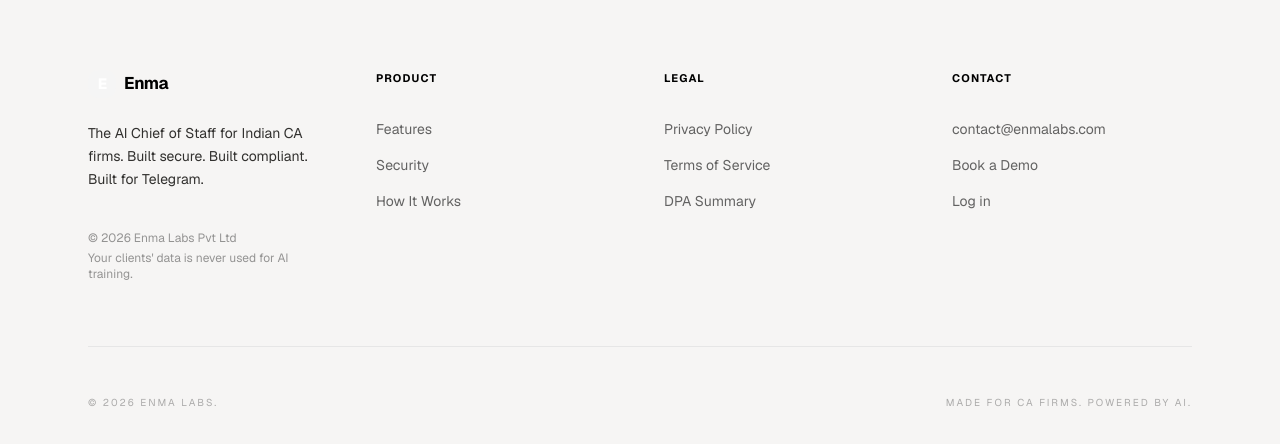
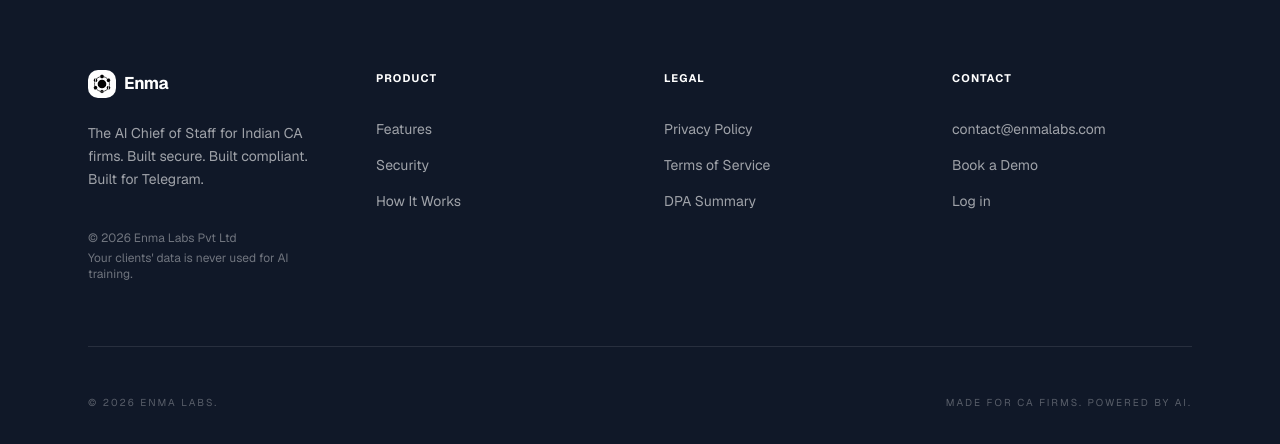
Before and after one commit to santosh5603/enmallabs, a Next.js app: page / in a window 1280 px wide. Shown: the part 8095-8539 px from the top of the page. Built offline with nearby package versions, Linux system fonts and the light colour scheme; no server answers.

Commit message:
all bug is fixed now

```diff
--- a/app/forgot-password/page.tsx
+++ b/app/forgot-password/page.tsx
@@ -181,13 +181,13 @@
       </main>
 
       {/* Footer */}
-      <footer className="py-6 px-8 md:px-12 flex justify-between gap-4 text-xs text-[#615d59] bg-[#f6f5f4] border-t border-[#e6e6e6]/60 flex-wrap">
+      <footer className="py-6 px-8 md:px-12 flex justify-between gap-4 text-xs text-white/40 bg-gray-900 border-t border-white/10 flex-wrap">
         <span>© 2026 Enma Labs Pvt Ltd</span>
         <div className="flex gap-4.5">
-          <Link href="/terms" className="hover:underline">Terms</Link>
-          <Link href="/privacy" className="hover:underline">Privacy</Link>
-          <Link href="/dpa" className="hover:underline">DPA</Link>
-          <Link href="/status" className="hover:underline">Status</Link>
+          <Link href="/terms" className="hover:text-white transition-colors">Terms</Link>
+          <Link href="/privacy" className="hover:text-white transition-colors">Privacy</Link>
+          <Link href="/dpa" className="hover:text-white transition-colors">DPA</Link>
+          <Link href="/status" className="hover:text-white transition-colors">Status</Link>
         </div>
       </footer>
     </div>
--- a/app/login/page.tsx
+++ b/app/login/page.tsx
@@ -275,13 +275,13 @@
       </main>
 
       {/* Footer */}
-      <footer className="py-6 px-8 md:px-12 flex justify-between gap-4 text-xs text-[#615d59] bg-[#f6f5f4] border-t border-[#e6e6e6]/60 flex-wrap">
+      <footer className="py-6 px-8 md:px-12 flex justify-between gap-4 text-xs text-white/40 bg-gray-900 border-t border-white/10 flex-wrap">
         <span>© 2026 Enma Labs Pvt Ltd</span>
         <div className="flex gap-4.5">
-          <Link href="/terms" className="hover:underline">Terms</Link>
-          <Link href="/privacy" className="hover:underline">Privacy</Link>
-          <Link href="/dpa" className="hover:underline">DPA</Link>
-          <Link href="/status" className="hover:underline">Status</Link>
+          <Link href="/terms" className="hover:text-white transition-colors">Terms</Link>
+          <Link href="/privacy" className="hover:text-white transition-colors">Privacy</Link>
+          <Link href="/dpa" className="hover:text-white transition-colors">DPA</Link>
+          <Link href="/status" className="hover:text-white transition-colors">Status</Link>
         </div>
       </footer>
     </div>
--- a/app/reset-password/page.tsx
+++ b/app/reset-password/page.tsx
@@ -187,13 +187,13 @@
       </main>
 
       {/* Footer */}
-      <footer className="py-6 px-8 md:px-12 flex justify-between gap-4 text-xs text-[#615d59] bg-[#f6f5f4] border-t border-[#e6e6e6]/60 flex-wrap">
+      <footer className="py-6 px-8 md:px-12 flex justify-between gap-4 text-xs text-white/40 bg-gray-900 border-t border-white/10 flex-wrap">
         <span>© 2026 Enma Labs Pvt Ltd</span>
         <div className="flex gap-4.5">
-          <Link href="/terms" className="hover:underline">Terms</Link>
-          <Link href="/privacy" className="hover:underline">Privacy</Link>
-          <Link href="/dpa" className="hover:underline">DPA</Link>
-          <Link href="/status" className="hover:underline">Status</Link>
+          <Link href="/terms" className="hover:text-white transition-colors">Terms</Link>
+          <Link href="/privacy" className="hover:text-white transition-colors">Privacy</Link>
+          <Link href="/dpa" className="hover:text-white transition-colors">DPA</Link>
+          <Link href="/status" className="hover:text-white transition-colors">Status</Link>
         </div>
       </footer>
     </div>
--- a/app/signin/page.tsx
+++ b/app/signin/page.tsx
@@ -276,13 +276,13 @@
       </main>
 
       {/* Footer */}
-      <footer className="py-6 px-8 md:px-12 flex justify-between gap-4 text-xs text-[#615d59] bg-[#f6f5f4] border-t border-[#e6e6e6]/60 flex-wrap">
+      <footer className="py-6 px-8 md:px-12 flex justify-between gap-4 text-xs text-white/40 bg-gray-900 border-t border-white/10 flex-wrap">
         <span>© 2026 Enma Labs Pvt Ltd</span>
         <div className="flex gap-4.5">
-          <Link href="/terms" className="hover:underline">Terms</Link>
-          <Link href="/privacy" className="hover:underline">Privacy</Link>
-          <Link href="/dpa" className="hover:underline">DPA</Link>
-          <Link href="/status" className="hover:underline">Status</Link>
+          <Link href="/terms" className="hover:text-white transition-colors">Terms</Link>
+          <Link href="/privacy" className="hover:text-white transition-colors">Privacy</Link>
+          <Link href="/dpa" className="hover:text-white transition-colors">DPA</Link>
+          <Link href="/status" className="hover:text-white transition-colors">Status</Link>
         </div>
       </footer>
     </div>
--- a/components/Footer.tsx
+++ b/components/Footer.tsx
@@ -1,31 +1,32 @@
 import Link from 'next/link';
+import Image from 'next/image';
 
 export default function Footer() {
   return (
-    <footer className="py-24 border-t border-[#e6e6e6] bg-[#f6f5f4]">
+    <footer className="py-24 border-t border-white/10 bg-gray-900 text-white">
       <div className="max-w-6xl mx-auto px-6">
         <div className="grid grid-cols-1 md:grid-cols-4 gap-12 mb-16">
           {/* Column 1 */}
           <div className="flex flex-col gap-6">
             <Link href="/" className="flex items-center gap-2">
-              <span className="inline-flex items-center justify-center w-7 h-7 rounded-lg bg-accent text-white font-extrabold text-[15px] tracking-tighter">E</span>
-              <span className="font-bold text-[17px] text-black tracking-tight">Enma</span>
+              <Image src="/enma-logo.svg" alt="Enma" width={28} height={28} className="rounded-lg bg-white p-0.5" />
+              <span className="font-bold text-[17px] text-white tracking-tight">Enma</span>
             </Link>
-            <p className="text-[#31302e] text-sm leading-relaxed">The AI Chief of Staff for Indian CA firms. Built secure. Built compliant. Built for Telegram.</p>
+            <p className="text-white/60 text-sm leading-relaxed">The AI Chief of Staff for Indian CA firms. Built secure. Built compliant. Built for Telegram.</p>
             <div className="flex flex-col gap-1 mt-4">
-              <p className="text-black/40 text-xs">© 2026 Enma Labs Pvt Ltd</p>
-              <p className="text-black/40 text-xs">Your clients&apos; data is never used for AI training.</p>
+              <p className="text-white/40 text-xs">© 2026 Enma Labs Pvt Ltd</p>
+              <p className="text-white/40 text-xs">Your clients&apos; data is never used for AI training.</p>
             </div>
           </div>
 
           {/* Column 2 */}
           <div className="flex flex-col gap-4">
-            <h4 className="text-black font-bold text-[11px] uppercase tracking-widest mb-4">Product</h4>
+            <h4 className="text-white font-bold text-[11px] uppercase tracking-widest mb-4">Product</h4>
             {['Features', 'Security', 'How It Works'].map((item) => (
               <a
                 key={item}
                 href={`#${item.toLowerCase().replace(/ /g, '-')}`}
-                className="text-black/60 hover:text-black text-sm transition-colors"
+                className="text-white/60 hover:text-white text-sm transition-colors"
               >
                 {item}
               </a>
@@ -34,12 +35,12 @@
 
           {/* Column 3 */}
           <div className="flex flex-col gap-4">
-            <h4 className="text-black font-bold text-[11px] uppercase tracking-widest mb-4">Legal</h4>
+            <h4 className="text-white font-bold text-[11px] uppercase tracking-widest mb-4">Legal</h4>
             {['Privacy Policy', 'Terms of Service', 'DPA Summary'].map((item) => (
               <a
                 key={item}
                 href="#"
-                className="text-black/60 hover:text-black text-sm transition-colors"
+                className="text-white/60 hover:text-white text-sm transition-colors"
               >
                 {item}
               </a>
@@ -48,23 +49,23 @@
 
           {/* Column 4 */}
           <div className="flex flex-col gap-4">
-            <h4 className="text-black font-bold text-[11px] uppercase tracking-widest mb-4">Contact</h4>
-            <a href="mailto:contact@enmalabs.com" className="text-black/60 hover:text-black text-sm transition-colors">
+            <h4 className="text-white font-bold text-[11px] uppercase tracking-widest mb-4">Contact</h4>
+            <a href="mailto:contact@enmalabs.com" className="text-white/60 hover:text-white text-sm transition-colors">
               contact@enmalabs.com
             </a>
-            <Link href="/book-demo" className="text-black/60 hover:text-black text-sm transition-colors">
+            <Link href="/book-demo" className="text-white/60 hover:text-white text-sm transition-colors">
               Book a Demo
             </Link>
-            <Link href="/login" className="text-black/60 hover:text-black text-sm transition-colors">
+            <Link href="/login" className="text-white/60 hover:text-white text-sm transition-colors">
               Log in
             </Link>
           </div>
         </div>
 
         {/* Bottom Bar */}
-        <div className="pt-12 border-t border-[#e6e6e6] flex flex-col md:flex-row justify-between items-center gap-4">
-          <p className="text-black/30 text-[10px] uppercase tracking-[0.2em]">© 2026 Enma Labs.</p>
-          <p className="text-black/30 text-[10px] uppercase tracking-[0.2em]">Made for CA Firms. Powered by AI.</p>
+        <div className="pt-12 border-t border-white/10 flex flex-col md:flex-row justify-between items-center gap-4">
+          <p className="text-white/30 text-[10px] uppercase tracking-[0.2em]">© 2026 Enma Labs.</p>
+          <p className="text-white/30 text-[10px] uppercase tracking-[0.2em]">Made for CA Firms. Powered by AI.</p>
         </div>
       </div>
     </footer>
```
